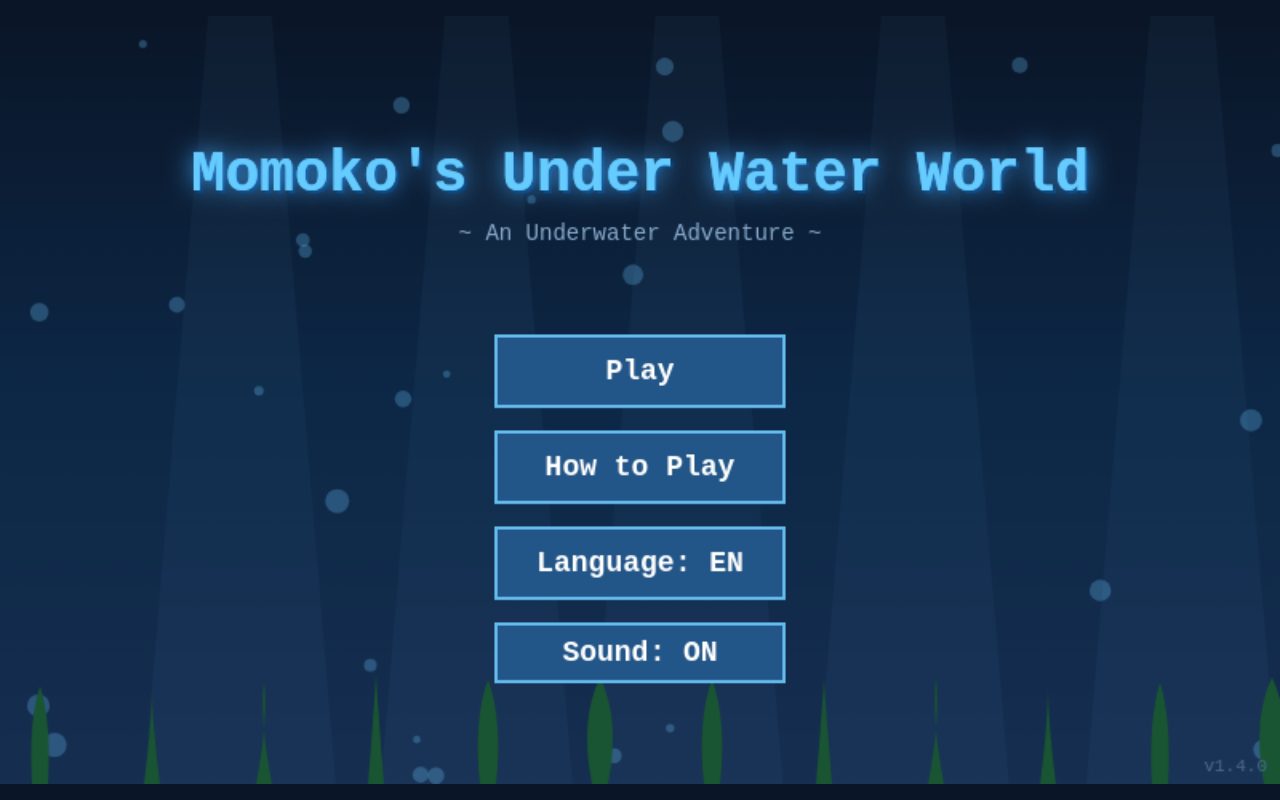
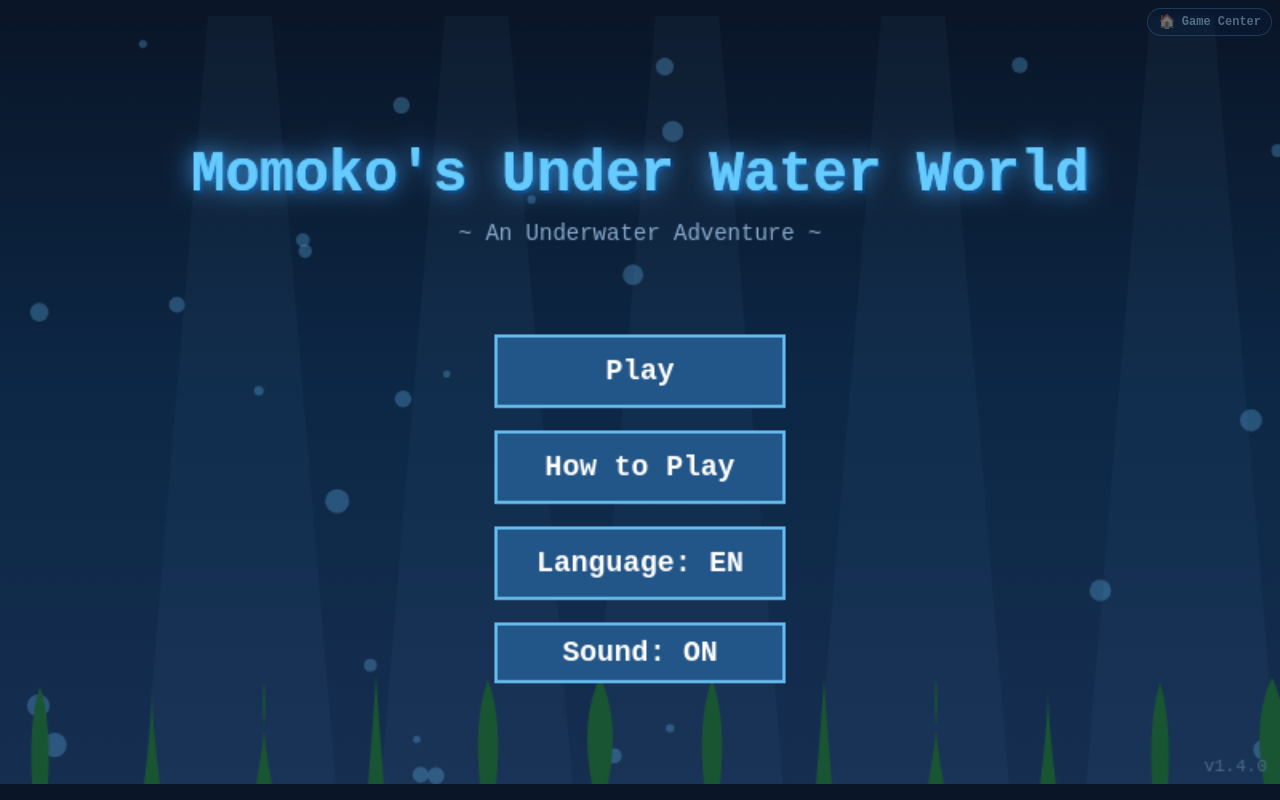
Before and after one commit to ruck314/momokos-underwater-world, a plain HTML site: page index.html in a window 1280 px wide. Drawn offline with Linux system fonts and the light colour scheme.

Commit message:
Add Game Center navigation link

```diff
--- a/css/style.css
+++ b/css/style.css
@@ -34,6 +34,9 @@ html, body {
   #game-container {
     display: none;
   }
+  #game-center-link {
+    display: none;
+  }
 }
 
 #rotate-hint {
@@ -66,3 +69,53 @@ html, body {
   color: #ff9ec4;
   font-size: 18px;
 }
+
+/* Back to Game Center link — translucent underwater bubble */
+#game-center-link {
+  position: fixed;
+  top: 8px;
+  right: 8px;
+  z-index: 1000;
+  display: inline-flex;
+  align-items: center;
+  gap: 6px;
+  padding: 6px 10px;
+  font-family: monospace;
+  font-size: 12px;
+  font-weight: bold;
+  color: rgba(180, 230, 255, 0.75);
+  background: rgba(10, 40, 80, 0.35);
+  border: 1px solid rgba(120, 200, 255, 0.35);
+  border-radius: 14px;
+  text-decoration: none;
+  backdrop-filter: blur(3px);
+  -webkit-backdrop-filter: blur(3px);
+  opacity: 0.55;
+  transition: opacity 0.2s ease, background 0.2s ease, color 0.2s ease, border-color 0.2s ease;
+  pointer-events: auto;
+  -webkit-tap-highlight-color: transparent;
+}
+
+#game-center-link:hover,
+#game-center-link:focus {
+  opacity: 1;
+  color: #e0f4ff;
+  background: rgba(20, 80, 140, 0.7);
+  border-color: rgba(180, 230, 255, 0.8);
+  outline: none;
+}
+
+#game-center-link .gcl-icon {
+  font-size: 14px;
+  line-height: 1;
+}
+
+/* Hide on very narrow screens where space is tight */
+@media (max-width: 480px) {
+  #game-center-link .gcl-text {
+    display: none;
+  }
+  #game-center-link {
+    padding: 5px 7px;
+  }
+}
--- a/index.html
+++ b/index.html
@@ -20,6 +20,10 @@
   <div id="game-container">
     <canvas id="gameCanvas"></canvas>
   </div>
+  <a id="game-center-link" href="https://ruck314.github.io/" aria-label="Back to Game Center">
+    <span class="gcl-icon" aria-hidden="true">&#x1F3E0;</span>
+    <span class="gcl-text">Game Center</span>
+  </a>
   <script src="./js/i18n.js"></script>
   <script src="./js/audio.js"></script>
   <script src="./js/input.js"></script>
```
